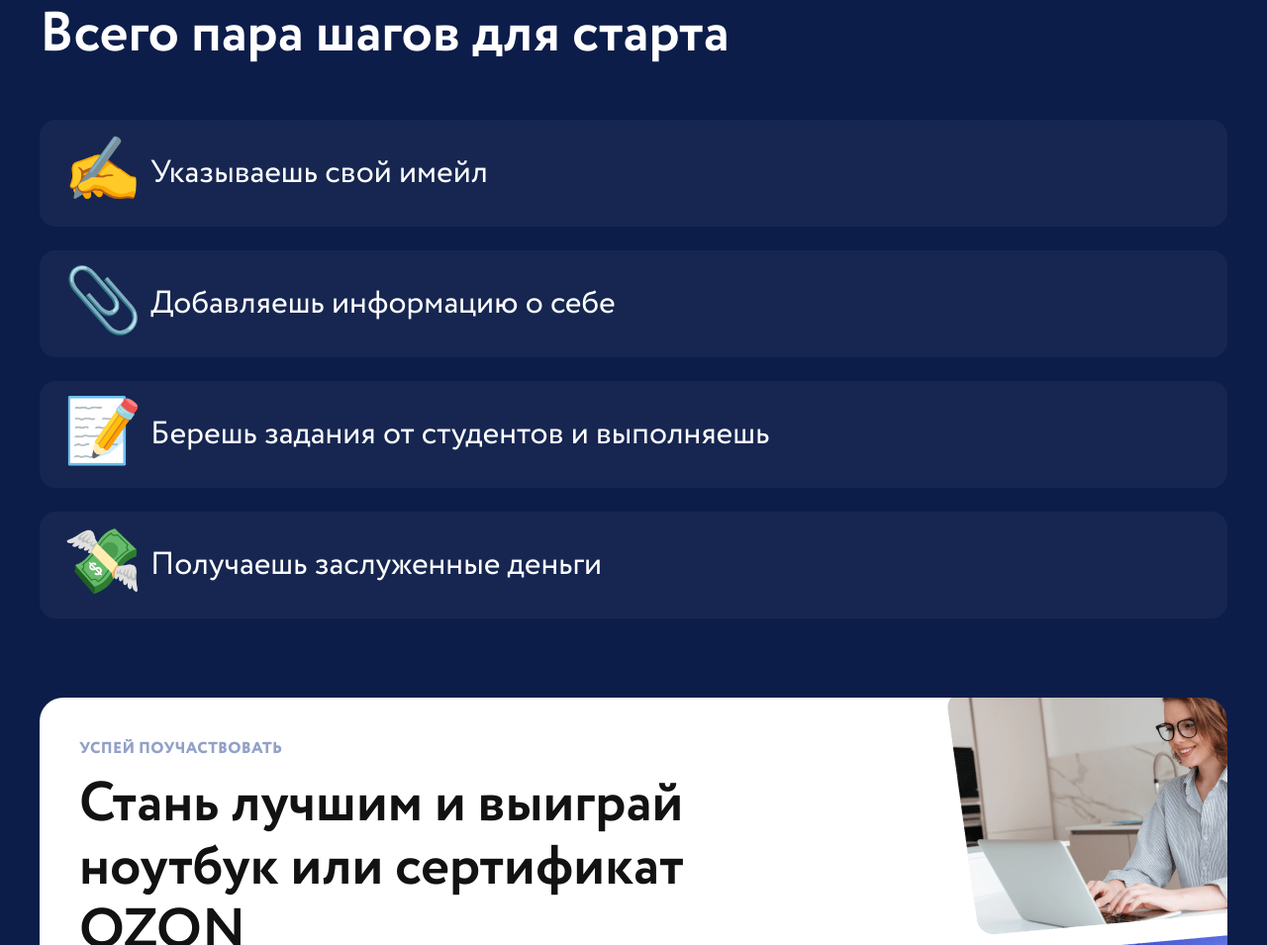
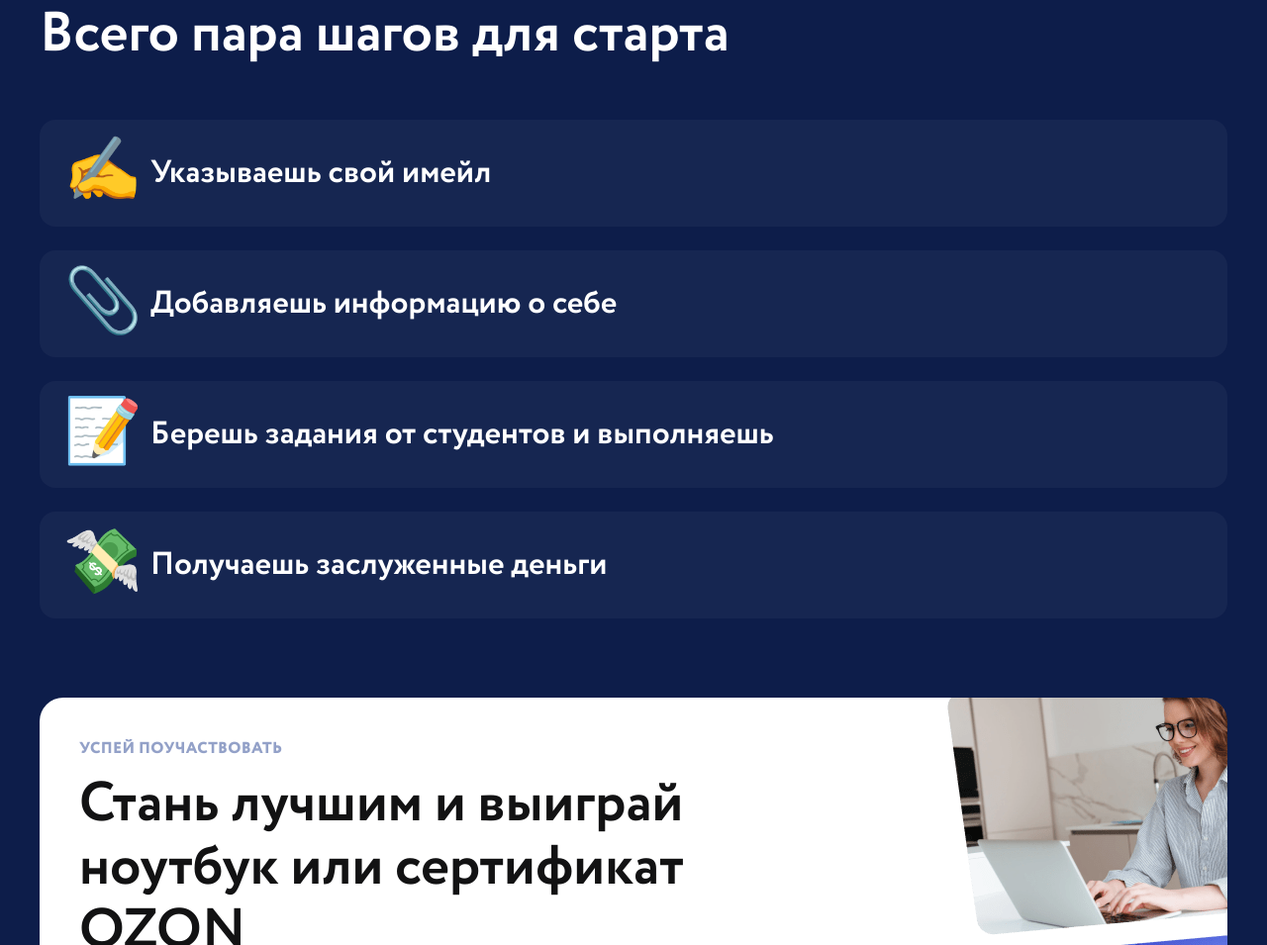
Before and after one commit to maksim-chernyshev/graduates, a website: page public/index.html in a window 1280 px wide. Shown: the part 1607-2562 px from the top of the page at 99% size. Drawn offline with Linux system fonts and the light colour scheme.

Commit message:
- font fixes;

```diff
--- a/src/css/blocks/steps.scss
+++ b/src/css/blocks/steps.scss
@@ -69,6 +69,7 @@
 .steps__item-text {
     font-size: 20px;
     line-height: 26px;
+    font-weight: 700;
 
     @media(min-width: 1024px) {
         font-size: 32px;
```
Also changed, not shown: src/css/blocks/reviews.scss (+0 -10 lines), public/css/main.min.css.
